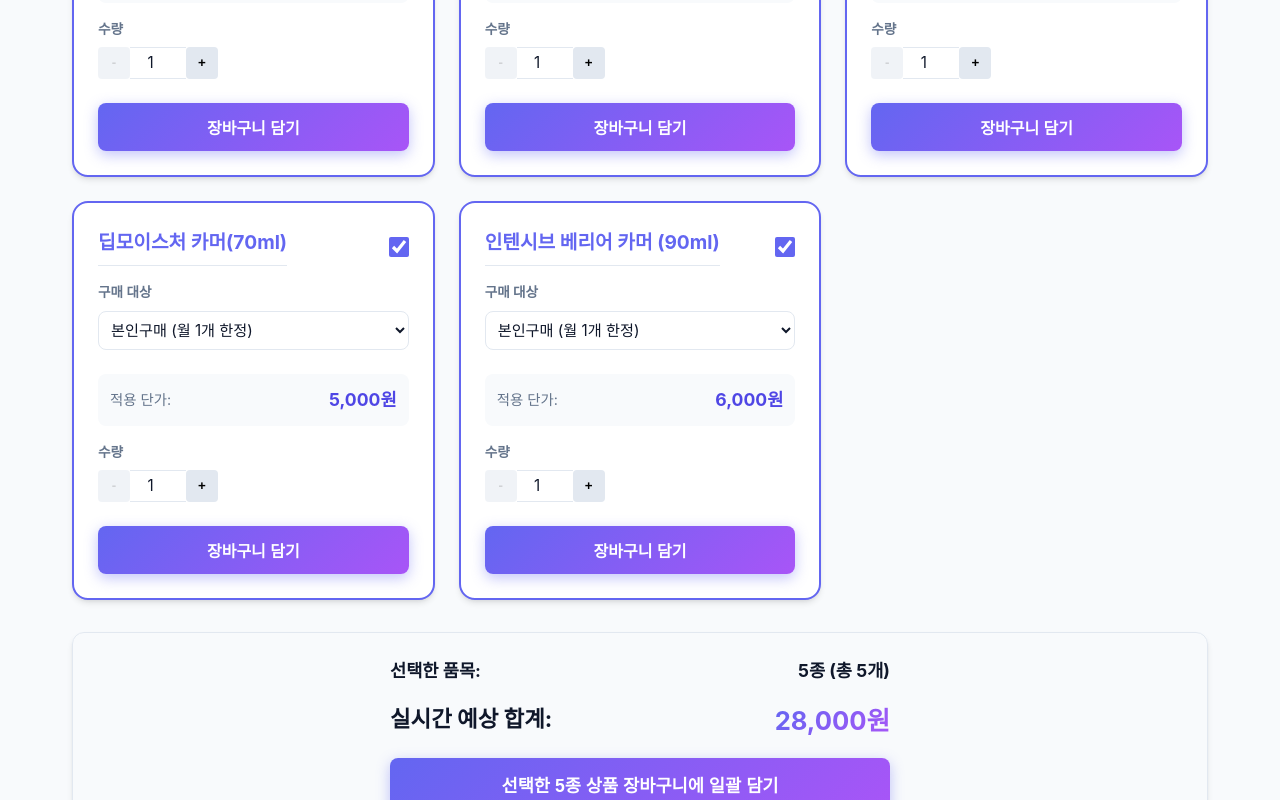
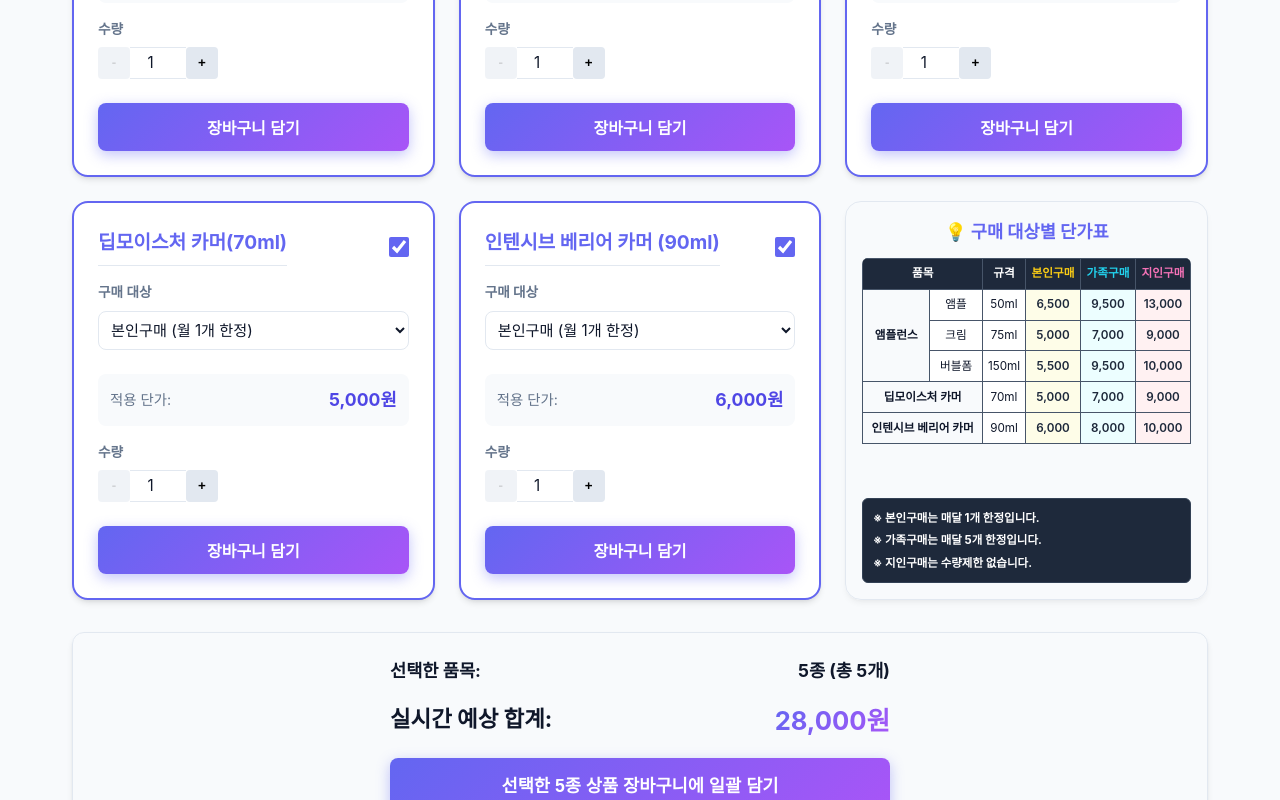
Before and after one commit to janytree33/cal, a React (Vite) app: page / in a window 1280 px wide. Shown: the part 488-1288 px from the top of the page. Built offline with nearby package versions, Linux system fonts and the light colour scheme; a web font is replaced by a local one.

Commit message:
feat: Add price chart table to the 6th slot of product list

```diff
--- a/src/components/ProductList.css
+++ b/src/components/ProductList.css
@@ -101,3 +101,103 @@
 .add-to-cart-btn {
   width: 100%;
 }
+
+/* 단가표 카드 및 테이블 스타일 */
+.price-chart-card {
+  padding: 1rem;
+  background-color: var(--color-bg-secondary);
+  border: 1.5px solid var(--color-border);
+  border-radius: var(--radius-lg);
+  display: flex;
+  flex-direction: column;
+  height: 100%;
+  box-shadow: 0 4px 6px -1px rgba(0, 0, 0, 0.05), 0 2px 4px -1px rgba(0, 0, 0, 0.03);
+}
+
+.price-chart-card h3 {
+  font-size: 1.1rem;
+  font-weight: 700;
+  margin-bottom: 0.75rem;
+  color: var(--color-primary);
+  text-align: center;
+  border-bottom: none;
+  padding-bottom: 0;
+}
+
+.price-chart-table-container {
+  overflow-x: auto;
+  flex-grow: 1;
+  border-radius: 6px;
+}
+
+.price-chart-table {
+  width: 100%;
+  border-collapse: collapse;
+  font-size: 0.73rem;
+  text-align: center;
+  border: 1.5px solid #1e293b;
+  background-color: #ffffff;
+}
+
+.price-chart-table th,
+.price-chart-table td {
+  border: 1px solid #475569;
+  padding: 0.35rem 0.2rem;
+  vertical-align: middle;
+}
+
+.price-chart-table th {
+  background-color: #1e293b;
+  color: #ffffff;
+  font-weight: bold;
+}
+
+.price-chart-table th.th-self {
+  color: #facc15; /* yellow */
+}
+
+.price-chart-table th.th-family {
+  color: #22d3ee; /* cyan */
+}
+
+.price-chart-table th.th-acquaintance {
+  color: #f472b6; /* pink */
+}
+
+.price-chart-table td.brand-cell {
+  font-weight: bold;
+  background-color: #f8fafc;
+  color: #0f172a;
+}
+
+.price-chart-table td.cell-self {
+  background-color: #fefde8; /* light yellow */
+  font-weight: 600;
+  color: #1e293b;
+}
+
+.price-chart-table td.cell-family {
+  background-color: #ecfeff; /* light cyan */
+  font-weight: 600;
+  color: #1e293b;
+}
+
+.price-chart-table td.cell-acquaintance {
+  background-color: #fff1f2; /* light pink */
+  font-weight: 600;
+  color: #1e293b;
+}
+
+.price-chart-notes {
+  margin-top: auto;
+  padding: 0.6rem;
+  display: flex;
+  flex-direction: column;
+  gap: 0.25rem;
+  font-size: 0.72rem;
+  font-weight: bold;
+  background-color: #1e293b;
+  border-radius: 6px;
+  border: 1px solid #334155;
+  color: #ffffff;
+}
--- a/src/components/ProductList.jsx
+++ b/src/components/ProductList.jsx
@@ -148,6 +148,67 @@ export default function ProductList({ onAddToCart, onBatchAddToCart }) {
             </div>
           );
         })}
+
+        {/* 6번째 칸: 품목별/구매대상별 단가표 삽입 */}
+        <div className="price-chart-card animate-fade-in" style={{ animationDelay: '0.05s' }}>
+          <h3>💡 구매 대상별 단가표</h3>
+          <div className="price-chart-table-container">
+            <table className="price-chart-table">
+              <thead>
+                <tr>
+                  <th colSpan="2">품목</th>
+                  <th>규격</th>
+                  <th className="th-self">본인구매</th>
+                  <th className="th-family">가족구매</th>
+                  <th className="th-acquaintance">지인구매</th>
+                </tr>
+              </thead>
+              <tbody>
+                <tr>
+                  <td rowSpan="3" className="brand-cell">앰플런스</td>
+                  <td>앰플</td>
+                  <td>50ml</td>
+                  <td className="cell-self">6,500</td>
+                  <td className="cell-family">9,500</td>
+                  <td className="cell-acquaintance">13,000</td>
+                </tr>
+                <tr>
+                  <td>크림</td>
+                  <td>75ml</td>
+                  <td className="cell-self">5,000</td>
+                  <td className="cell-family">7,000</td>
+                  <td className="cell-acquaintance">9,000</td>
+                </tr>
+                <tr>
+                  <td>버블폼</td>
+                  <td>150ml</td>
+                  <td className="cell-self">5,500</td>
+                  <td className="cell-family">9,500</td>
+                  <td className="cell-acquaintance">10,000</td>
+                </tr>
+                <tr>
+                  <td colSpan="2" className="brand-cell">딥모이스처 카머</td>
+                  <td>70ml</td>
+                  <td className="cell-self">5,000</td>
+                  <td className="cell-family">7,000</td>
+                  <td className="cell-acquaintance">9,000</td>
+                </tr>
+                <tr>
+                  <td colSpan="2" className="brand-cell">인텐시브 베리어 카머</td>
+                  <td>90ml</td>
+                  <td className="cell-self">6,000</td>
+                  <td className="cell-family">8,000</td>
+                  <td className="cell-acquaintance">10,000</td>
+                </tr>
+              </tbody>
+            </table>
+          </div>
+          <div className="price-chart-notes">
+            <span>※ 본인구매는 매달 1개 한정입니다.</span>
+            <span>※ 가족구매는 매달 5개 한정입니다.</span>
+            <span>※ 지인구매는 수량제한 없습니다.</span>
+          </div>
+        </div>
       </div>
 
       {/* 실시간 합계 및 일괄 장바구니 담기 영역 */}
```
